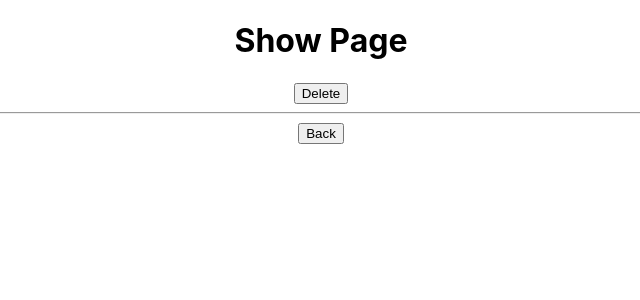
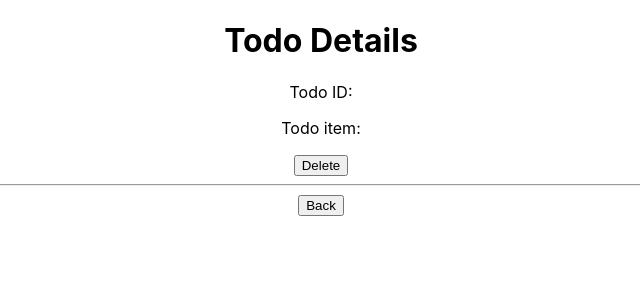
Before and after one commit to engrbabaralikhan-tech/TodoReactApp, a React (Create React App) app in the folder my-app/: page /1 in a window 1280 px wide. Shown: the top 300 px of the page, without its empty margins (319-959 px from the left). Built offline with nearby package versions, Linux system fonts and the light colour scheme; no server answers.

Commit message:
minor UI adjustments

```diff
--- a/my-app/src/Pages/Show.js
+++ b/my-app/src/Pages/Show.js
@@ -18,17 +18,17 @@ export const Show = () => {
     }, [id]);
 
     return (
-        <div>
-        <h1>Show Page</h1>
+        <>
+        <h1>Todo Details</h1>
         {todo ? (
-            <ul>
-                <span>{todo.id}</span>
-                <li>{todo.content}</li>
-            </ul>
+            <div>
+                <p>Todo ID: {todo.id}</p>
+                <p>Todo item:{todo.content}</p>
+            </div>
         ) : (
             <p>Loading...</p>
         )}
         <Delete id={id} />
-        </div>
+        </>
     )
 }
```
